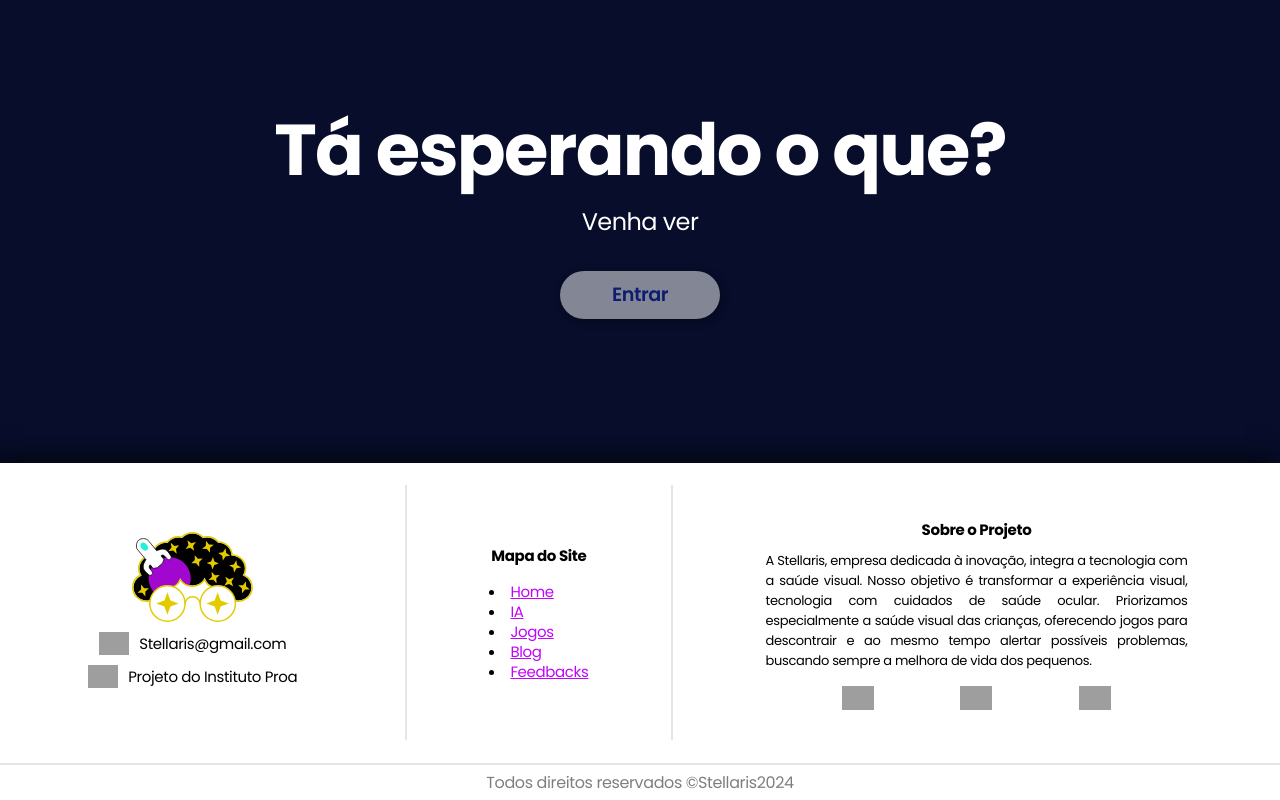
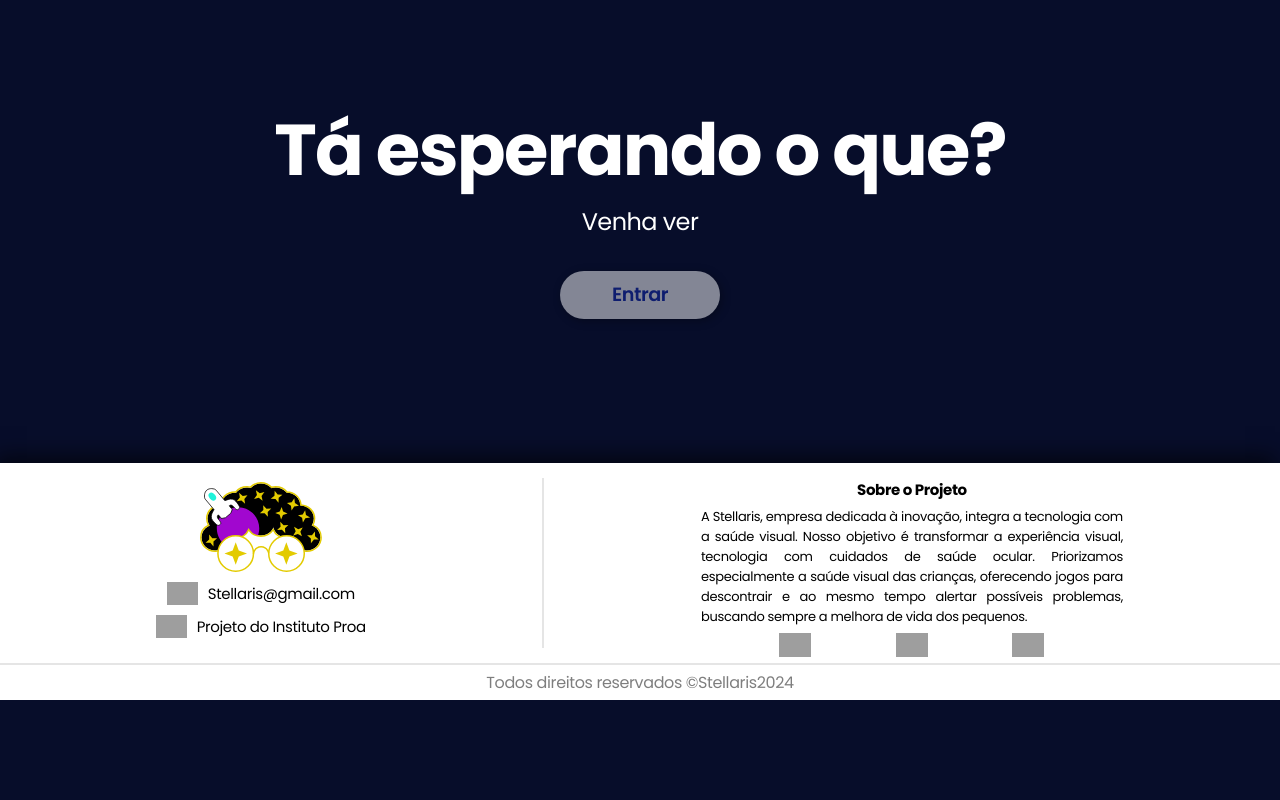
Before and after one commit to Rirfit/stellaris_FE, a React (Vite) app in the folder Stellaris/: page / in a window 1280 px wide. Shown: the part 2927-3727 px from the top of the page. After the commit the page ends 3627 px from the top, so only its background shows below. Built offline with nearby package versions, Linux system fonts and the light colour scheme; grey boxes are pictures that could not be loaded.

Commit message:
Mudanças no footer e navbar

```diff
--- a/Stellaris/src/components/Footer/index.jsx
+++ b/Stellaris/src/components/Footer/index.jsx
@@ -26,7 +26,7 @@ const Footer = () => {
 
         <hr className="divisao" />
 
-        <div className="listaMapaSite">
+        {/* <div className="listaMapaSite">
           <h4>Mapa do Site</h4>
           <ul className="mapaSite">
             <li>
@@ -45,9 +45,9 @@ const Footer = () => {
               <a href="#feedback">Feedbacks</a>
             </li>
           </ul>
-        </div>
+        </div> */}
 
-        <hr className="divisao" />
+        {/* <hr className="divisao" /> */}
 
         <div className="descRedes">
           <h4>Sobre o Projeto</h4>
--- a/Stellaris/src/components/Footer/style.css
+++ b/Stellaris/src/components/Footer/style.css
@@ -1,24 +1,22 @@
-
-
-.pe{
+.pe {
   display: flex;
   align-items: center;
   justify-content: space-evenly;
 
-    height: 300px;
+  height: 200px;
   background-color: white;
   margin-top: 10px;
   font-size: 15px;
   box-shadow: -5px -7px 20px rgb(0 0 0 / 60%);
 }
 
-.divisao{
+.divisao {
   height: 85%;
   border: 1px solid black;
   opacity: 0.1;
 }
 
-.contatosEproa{
+.contatosEproa {
   display: flex;
   align-items: center;
   justify-content: space-between;
@@ -26,12 +24,13 @@
   margin-right: 20px;
 }
 
-.contatosEproa > img{
+.contatosEproa > img {
   margin-bottom: 5px;
   height: 90px;
 }
 
-.email, .proa{
+.email,
+.proa {
   display: flex;
   flex-direction: row;
   align-items: center;
@@ -39,11 +38,12 @@
   margin: 5px;
 }
 
-.email > img, .proa > img{
+.email > img,
+.proa > img {
   height: 23px;
 }
 
-.listaMapaSite{
+/* .listaMapaSite{
     display: flex;
     flex-direction: column;
     flex-wrap: nowrap;
@@ -65,75 +65,75 @@
 
 .mapaSite > li > a:hover{
     color: blue;
-}
+} */
 
-.descRedes{
+.descRedes {
   display: flex;
   flex-direction: column;
 }
 
 .descRedes > p {
   font-size: 13px;
-        margin: 10px;
+  margin: 6px;
   width: 422px;
   text-align: justify;
 }
 
-.descRedes > h4{
-    margin-top: 9px;
+.descRedes > h4 {
+  margin-top: 15px;
 }
 
-.icones{
+.icones {
   display: flex;
   flex-direction: row;
   align-items: center;
   justify-content: space-evenly;
-    margin-top: 5px;
 }
 
 .icones > a > img {
   height: 24px;
 }
 
-
-.direitosAutorais{
+.direitosAutorais {
   display: flex;
   background-color: white;
   margin: auto;
   flex-direction: column;
 }
 
-.direitosAutorais > hr{
+.direitosAutorais > hr {
   border: 1px solid black;
   opacity: 0.1;
 }
 
-.direitosAutorais > p{
+.direitosAutorais > p {
   padding: 5px;
   opacity: 0.5;
 }
 
-
 @media (max-width: 840px) {
-
-    .pe{
+  .pe {
     flex-direction: column;
     height: 635px;
 
-        transition:  1s ease-in-out;
+    transition: 1s ease-in-out;
   }
 
-    .divisao{
+  .divisao {
     width: 80%;
     height: 0px;
   }
 
+  .descRedes > h4 {
+    margin-bottom: 10px;
+  }
+
   .descRedes > p {
     width: 275px;
+    margin: 12px;
   }
 
-.direitosAutorais > p{
+  .direitosAutorais > p {
     padding: 15px;
   }
-
 }
--- a/Stellaris/src/components/Navbar/index.jsx
+++ b/Stellaris/src/components/Navbar/index.jsx
@@ -24,7 +24,7 @@ const NavBar =()=>{
             <abbr title="Home"><Link to={"/"}><div className='btn homebtn'></div></Link></abbr> <p className='paragrafoBtn'>Home</p>
             <abbr title="Sobre Nós"><Link to={""}><div className='btn sobreNosbtn'></div></Link></abbr> <p className='paragrafoBtn'>Sobre Nós</p>
             <abbr title="IA"><Link to={""}><div className='btn iabtn'></div></Link></abbr> <p className='paragrafoBtn'>IA</p>
-            <abbr title="Jogos"><Link to={""}><div className='btn jogosbtn'></div></Link></abbr> <p className='paragrafoBtn'>Jogos</p>
+            <abbr title="Jogos"><Link to={"/jogos"}><div className='btn jogosbtn'></div></Link></abbr> <p className='paragrafoBtn'>Jogos</p>
             <abbr title="Blog"><Link to={""}><div className='btn blog'></div></Link></abbr> <p className='paragrafoBtn'>Blog</p>
             <abbr title="Meu Perfil"><Link to={""}><div className='btn meuPerfilbtn'></div></Link></abbr> <p className='paragrafoBtn'>Meu Perfil</p>
         </div>
```
Lines whose indentation alone changed are shown as unchanged.
